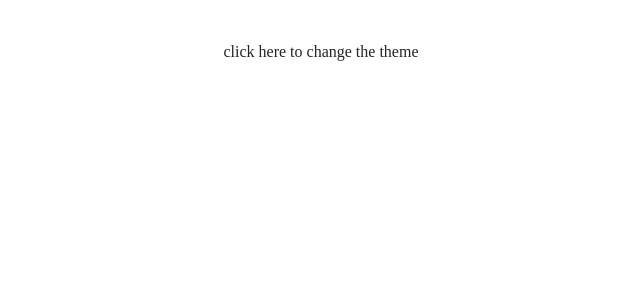
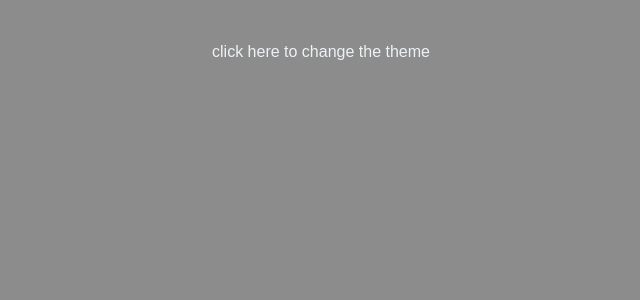
Before and after one commit to DaniloOliveira01/e-commerce-lifters, a Next.js app: page / in a window 1280 px wide. Shown: the top 300 px of the page, without its empty margins (319-959 px from the left). Built offline with nearby package versions, Linux system fonts and the light colour scheme.

Commit message:
feat: criado componente de botão para todo o site

```diff
--- /dev/null
+++ b/src/components/Buttons/index.tsx
@@ -0,0 +1,14 @@
+import { ReactNode } from "react";
+
+interface IButtonProps {
+  text: string | ReactNode;
+  onClick?: () => void;
+}
+
+export const ButtonOrange = ({ text, onClick }: IButtonProps) => {
+  return (
+    <button onClick={onClick} className="btn-orange">
+      {text}
+    </button>
+  );
+};
--- a/src/styles/globals.css
+++ b/src/styles/globals.css
@@ -5,14 +5,13 @@
 :root {
   /* UI & surface colors */
 
-  --bg-primary: #ffffff;
+  --bg-primary: #04151c;
   --bg-secondary: #8c8c8c;
 
-  --text-primary: #242424;
-  --text-secondary: #585858;
+  --text-primary: #edf1f4;
+  --text-secondary: #f85f19;
 
   /* Brand colors */
-  --red-violet: #aa18a3;
 }
 
 .dark,
@@ -26,6 +25,23 @@
 
 html,
 body {
-  font-family: Poppins;
-  @apply bg-primary text-primary overflow-x-hidden;
+  font-family: "Poppins", sans-serif;
+  @apply bg-secondary text-primary overflow-x-hidden;
 }
+
+.btn-orange {
+  display: flex;
+  justify-content: center;
+  font-size: 16px;
+  font-weight: 800;
+  align-items: center;
+  background-color: #f85f19;
+  color: #000;
+  padding: 20px 30px 20px 30px;
+  width: 200px;
+  height: 45px;
+  border-radius: 16px;
+  cursor: pointer;
+
+  @apply active:scale-90 transition-all;
+}
```
